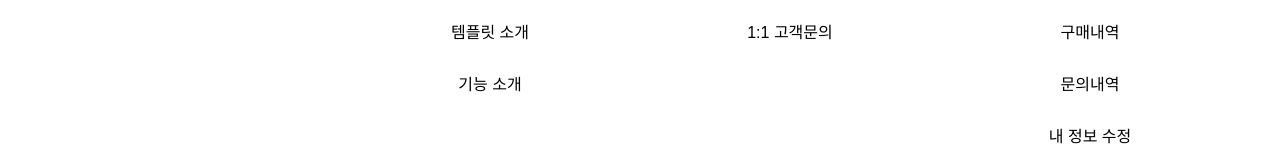
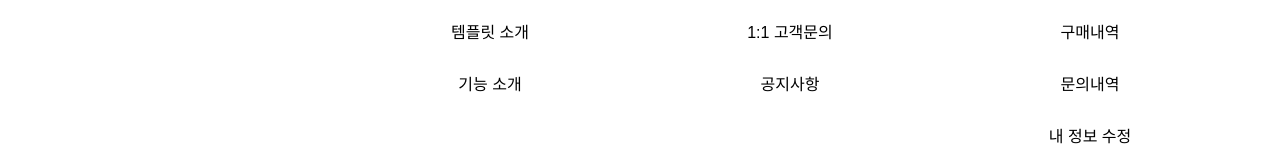
Before and after one commit to Hyun-EG/SP-sellweb, a Next.js app: page /ask in a window 1280 px wide. Shown: the part 994-1155 px from the top of the page. Built offline with nearby package versions, Linux system fonts and the light colour scheme; a web font is replaced by a local one.

Commit message:
Design: 고객지원 리스트 추가

```diff
--- a/src/components/Footer.tsx
+++ b/src/components/Footer.tsx
@@ -32,6 +32,9 @@ const Footer = () => {
             </div>
             <div className="w-[300px] h-[52px] flex justify-center items-center text-black">
               <Link href="/ask">1:1 고객문의</Link>
+            </div>
+            <div className="w-[300px] h-[52px] flex justify-center items-center text-black">
+              <Link href="/notice">공지사항</Link>
             </div>
           </div>
           <div className="w-[300px] h-[342px]">
```
